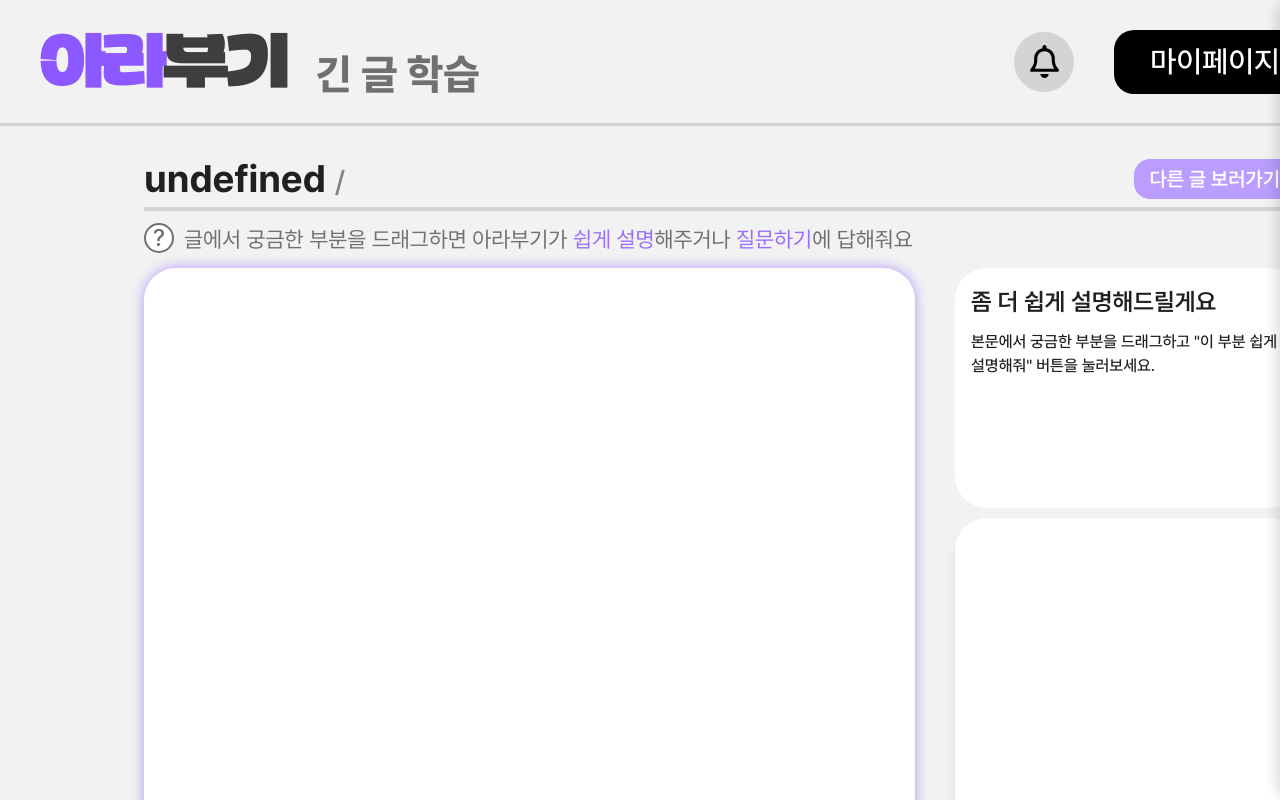
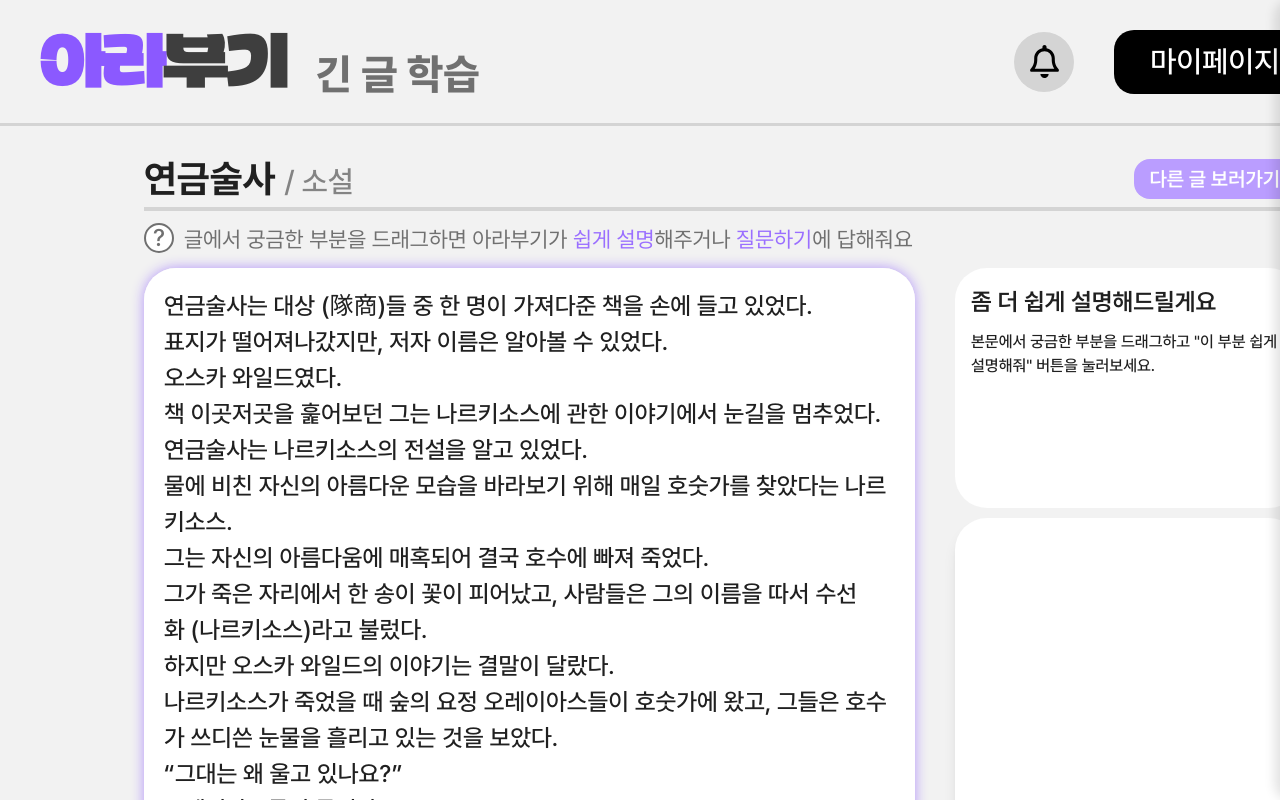
Before and after one commit to boostcampaitech7/level4-nlp-finalproject-hackathon-nlp-04-lv3, a React (Vite) app in the folder frontend/: page /text/1 in a window 1280 px wide. Shown: the top 800 px of the page. Built offline with nearby package versions, Linux system fonts and the light colour scheme; sample sign-in values are in the browser's storage.

Commit message:
refactor: 디테일 페이지 리팩토링(queryClient -> prop 방식으로 변경)
#50

```diff
--- a/frontend/src/pages/text/TextDetailPage/TextContent.tsx
+++ b/frontend/src/pages/text/TextDetailPage/TextContent.tsx
@@ -13,10 +13,7 @@ interface TooltipPosition {
   y: number
 }
 
-const TextContent = () => {
-  const queryClient = useQueryClient()
-  const textData = queryClient.getQueryData<TextDataType>(['textData'])
-
+const TextContent = ({ text }: { text: string[] }) => {
   const [showTooltip, setShowTooltip] = useState(false)
   const [tooltipPosition, setTooltipPosition] = useState<TooltipPosition>({
     x: 0,
@@ -171,7 +168,7 @@ const TextContent = () => {
 
   // 본문 한 줄에 한 문장 씩 표시되게 합치기
   const getConcatText = () => {
-    return textData?.text.join('\n')
+    return text.join('\n')
   }
 
   return (
--- a/frontend/src/pages/text/TextDetailPage/TextDetailPage.tsx
+++ b/frontend/src/pages/text/TextDetailPage/TextDetailPage.tsx
@@ -14,7 +14,7 @@ const TextDetailPage = () => {
     const parsedId = parseInt(text_id || '', 10)
     return isNaN(parsedId) ? 0 : parsedId
   }, [text_id])
-  const { data: textData } = useTextData(textId)
+  const { data: textData, isLoading } = useTextData(textId)
 
   const navigate = useNavigate()
 
@@ -27,18 +27,21 @@ const TextDetailPage = () => {
   }
 
   const handleClickQuiz = () => {
-    navigate(`/text/${textId}/quiz/1`)
+    navigate(`/text/${textId}/quiz`)
   }
 
   return (
     <div className="flex flex-grow justify-center bg-background-primary pb-[36px] pt-[24px]">
-      {!!textData && (
+      {isLoading ? (
+        <div>본문을 불러오는 중이에요.</div>
+      ) : (
+        !!textData && (
           <div className="flex w-4/5 flex-col gap-y-[12px]">
-          <TitleBar />
+            <TitleBar title={textData.title} category={textData.category} />
             <MainHelp />
             <div className="flex flex-grow gap-x-[40px]">
               <div className="flex flex-col gap-y-[20px]">
-              <TextContent />
+                <TextContent text={textData.text} />
                 <div className="flex justify-center gap-x-[22px]">
                   {textId > 0 && (
                     <Button
@@ -67,6 +70,7 @@ const TextDetailPage = () => {
               </div>
             </div>
           </div>
+        )
       )}
     </div>
   )
--- a/frontend/src/pages/text/TextDetailPage/TitleBar.tsx
+++ b/frontend/src/pages/text/TextDetailPage/TitleBar.tsx
@@ -1,12 +1,13 @@
-import { useQueryClient } from '@tanstack/react-query'
 import { Button } from 'components'
 import { useNavigate } from 'react-router'
-import { TextDataType } from 'types'
 
-export const TitleBar = () => {
+interface TitleBarProps {
+  title: string
+  category: string
+}
+
+export const TitleBar = ({ title, category }: TitleBarProps) => {
   const navigate = useNavigate()
-  const queryClient = useQueryClient()
-  const textData = queryClient.getQueryData<TextDataType>(['textData'])
 
   const goToTextList = () => {
     navigate('/text/list')
@@ -15,8 +16,8 @@ export const TitleBar = () => {
   return (
     <div className="flex items-center justify-between border-b-4 border-line">
       <div className="text-text-primary title-l">
-        {textData?.title + ' '}
-        <span className="text-grey-400 title-s">/ {textData?.category}</span>
+        {title + ' '}
+        <span className="text-grey-400 title-s">/ {category}</span>
       </div>
       <div className="flex items-center gap-2">
         <Button text="다른 글 보러가기" size="small" onClick={goToTextList} />
```
Lines whose indentation alone changed are shown as unchanged.
